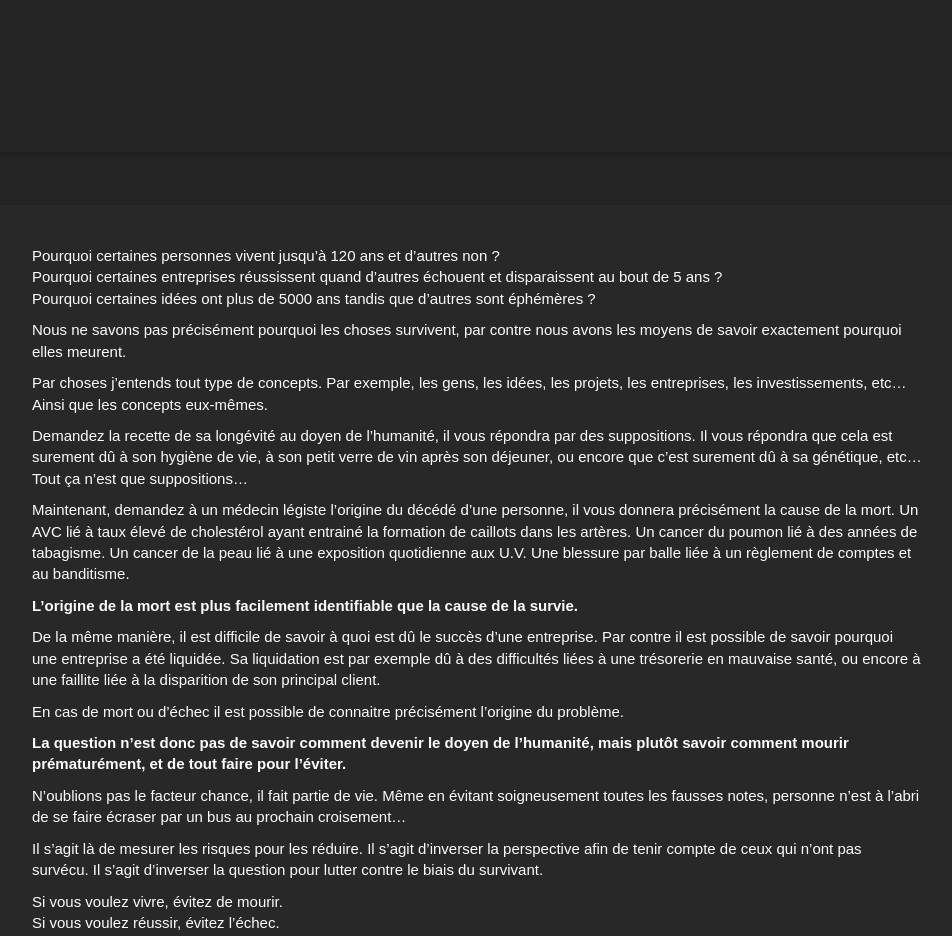
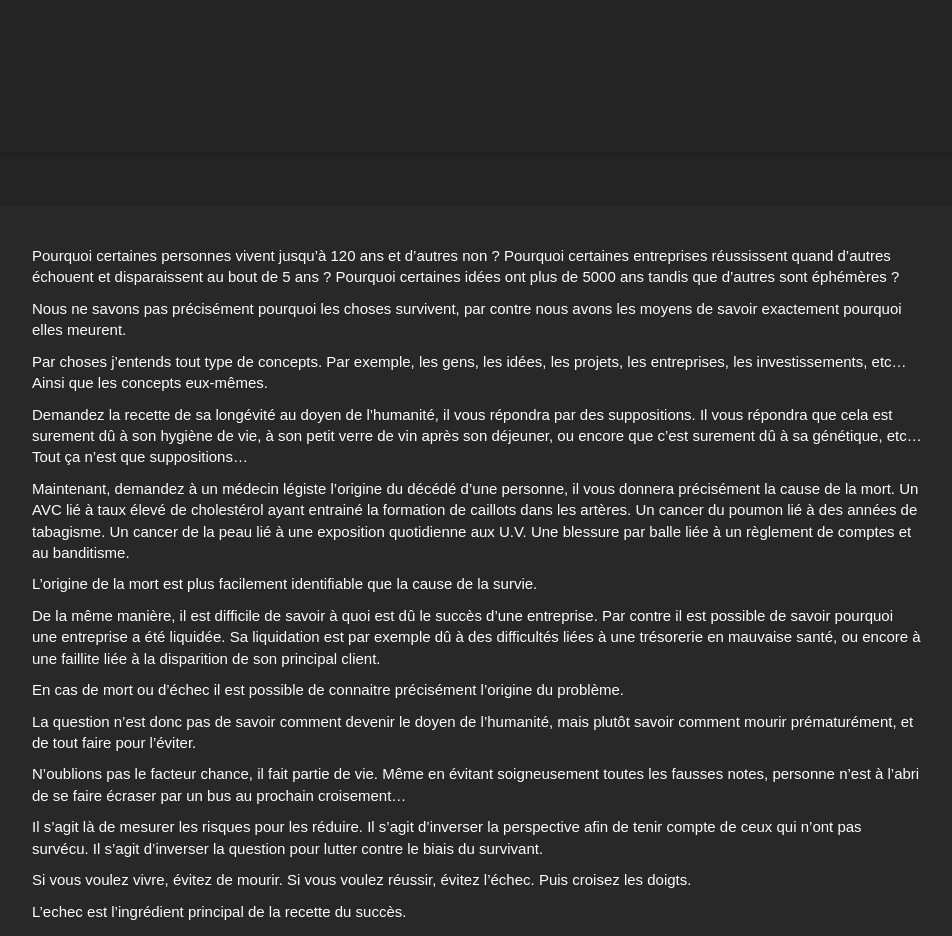
Before and after one commit to 4383/4383.github.io, a Jekyll site: the page built from _posts/2024-08-27-pour-etre-il-faut-chercher-a-ne-pas-etre.markdown, in a window 1280 px wide and 1400 px high. Shown: the part 406-1342 px from the top of the window, without its empty margins (163-1115 px from the left). Built offline with Jekyll 4.4.1, drawn with Linux system fonts in a browser that asks for light colours; nearby versions of some CDN libraries; some web fonts are replaced; comment, search, counter and statistics services are not loaded; some of the changed text lies outside the part shown.

Commit message:
fix rendering

```diff
--- a/_posts/2024-08-27-pour-etre-il-faut-chercher-a-ne-pas-etre.markdown
+++ b/_posts/2024-08-27-pour-etre-il-faut-chercher-a-ne-pas-etre.markdown
@@ -6,9 +6,9 @@ date:   2024-08-27 15:40:00 +0100
 image: failure.png
 categories: [projet, réussite, pensée, succès]
 ---
-Pourquoi certaines personnes vivent jusqu'à 120 ans et d'autres non ?<br/>
+Pourquoi certaines personnes vivent jusqu'à 120 ans et d'autres non ?
 Pourquoi certaines entreprises réussissent quand d'autres échouent et
-disparaissent au bout de 5 ans ?<br/>
+disparaissent au bout de 5 ans ?
 Pourquoi certaines idées ont plus de 5000 ans tandis que d'autres sont
 éphémères ?
 
@@ -31,8 +31,8 @@ cancer du poumon lié à des années de tabagisme. Un cancer de la peau lié à
 exposition quotidienne aux U.V. Une blessure par balle liée à un règlement de
 comptes et au banditisme.
 
-**L'origine de la mort est plus facilement identifiable que la cause de la
-survie.**
+L'origine de la mort est plus facilement identifiable que la cause de la
+survie.
 
 De la même manière, il est difficile de savoir à quoi est dû le succès d'une
 entreprise. Par contre il est possible de savoir pourquoi une entreprise a été
@@ -43,9 +43,9 @@ de son principal client.
 En cas de mort ou d'échec il est possible de connaitre précisément l'origine
 du problème.
 
-**La question n'est donc pas de savoir comment devenir le doyen de l'humanité,
+La question n'est donc pas de savoir comment devenir le doyen de l'humanité,
 mais plutôt savoir comment mourir prématurément, et de tout faire pour
-l'éviter.**
+l'éviter.
 
 N'oublions pas le facteur chance, il fait partie de vie. Même en évitant
 soigneusement toutes les fausses notes, personne n'est à l'abri de se faire
@@ -55,8 +55,8 @@ Il s'agit là de mesurer les risques pour les réduire. Il s'agit d'inverser la
 perspective afin de tenir compte de ceux qui n'ont pas survécu. Il s'agit
 d'inverser la question pour lutter contre le biais du survivant.
 
-Si vous voulez vivre, évitez de mourir.<br/>
-Si vous voulez réussir, évitez l'échec.<br/>
+Si vous voulez vivre, évitez de mourir.
+Si vous voulez réussir, évitez l'échec.
 Puis croisez les doigts.
 
-**L'echec est l'ingrédient principal de la recette du succès.**
+L'echec est l'ingrédient principal de la recette du succès.
```
